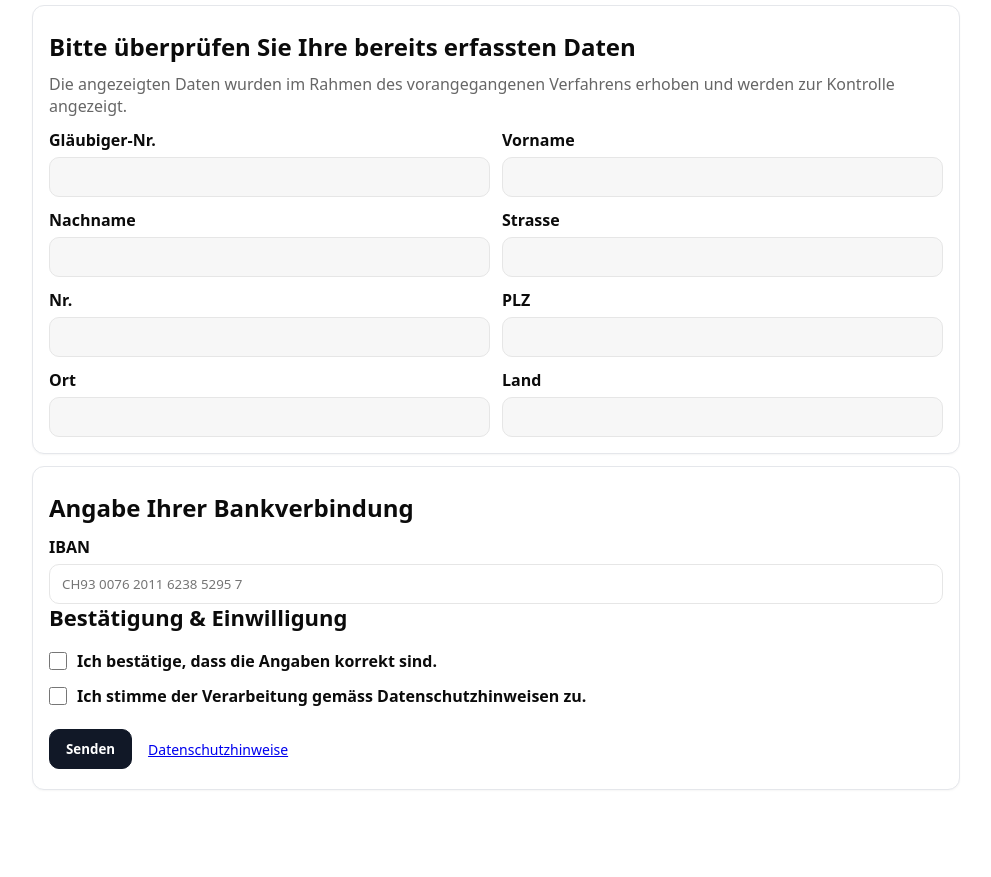
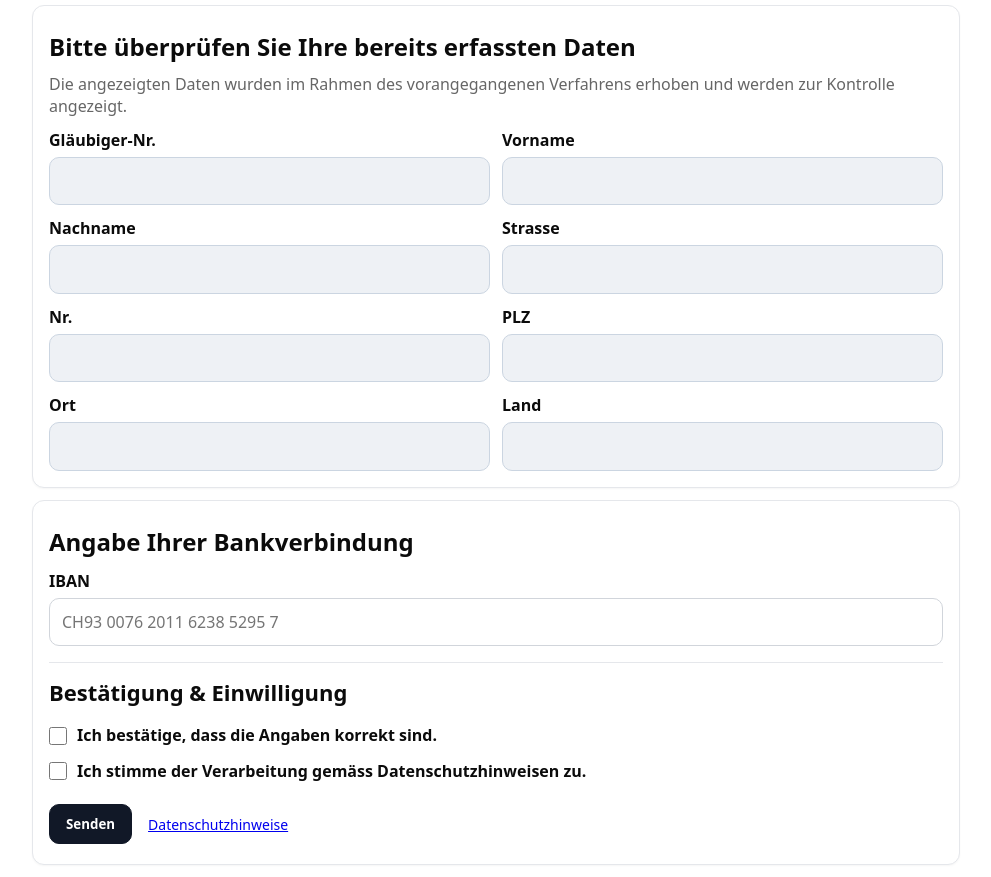
Before and after one commit to oroquest/iban-clean, a website: page index.html in a window 1280 px wide. Shown: the part 67-944 px from the top of the page, without its empty margins (144-1135 px from the left). Before the commit the page ends 869 px from the top, so only its background shows below. Drawn offline with Linux system fonts and the light colour scheme; no server answers.

Commit message:
Update brand.css

```diff
--- a/brand.css
+++ b/brand.css
@@ -23,7 +23,7 @@
 .container{ max-width: 960px; margin: 0 auto; padding: 0 16px; }
 .container .card:first-of-type{ margin-top: 8px; }
 
-/* Cards and form — unchanged from previous tuning */
+/* Cards and form */
 .card{
   background:#fff;
   border:1px solid #e5e7eb;
@@ -35,22 +35,42 @@
 .grid.two{ display:grid; grid-template-columns:1fr 1fr; gap:12px }
 .grid.one{ display:grid; grid-template-columns:1fr; gap:8px }
 label{ display:flex; flex-direction:column; gap:6px }
-input[disabled]{ background:#f7f7f7; color:#111; }
-input, select{ border-radius:10px; }
+
+/* Inputs: bigger type, more padding, stronger contrast */
+.card input,
+.card select,
+.card textarea{
+  border-radius:10px;
+  font-size:16px;              /* ++ bigger text in fields */
+  line-height:1.4;
+  padding:12px 12px;           /* ++ a bit more breathing room */
+  border:1px solid #d1d5db;    /* a touch stronger than default */
+  background:#ffffff;
+}
+input[disabled],
+select[disabled],
+textarea[disabled]{
+  background:#eef1f5;          /* ++ darker background for contrast */
+  color:#111;
+  border-color:#cbd5e1;
+}
+
+/* Divider helper if present */
+.divider{ height:1px; background:#e5e7eb; margin:16px 0; }
 
 /* Consent block — VERIFY look & feel (no HTML changes) */
 .consents > legend{
   font-size: 22px !important;     /* same as H2 */
   line-height: 1.25 !important;
   font-weight: 700 !important;
-  margin: 8px 0 12px !important;
+  margin: 16px 0 12px !important; /* ++ more space before legend */
   padding: 0 !important;
 }
 .consents{
   border: 0 !important;
   background: transparent !important;
   padding: 0 !important;
-  margin: 0 !important;
+  margin: 16px 0 0 !important;    /* ++ space before the whole consent block */
   box-shadow: none !important;
 }
 .consents label,
```
